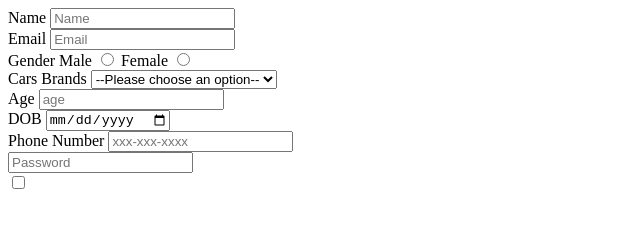
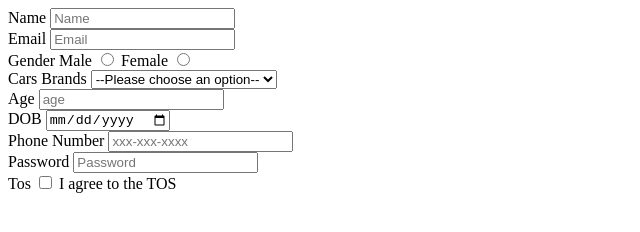
Before and after one commit to acciojob/signup-form-car-codergit-m, a website: page main.html in a window 1280 px wide. Shown: the whole page, without its empty margins (0-640 px from the left). Drawn offline with Linux system fonts and the light colour scheme.

Commit message:
created a submission

```diff
--- a/main.html
+++ b/main.html
@@ -42,11 +42,12 @@
 		<label for="tel">Phone Number</label>
 		<input type="Tel" required="No" id="tel" placeholder="xxx-xxx-xxxx">
 		<br>
-
-		<input type="password" required="Yes" id="password" placeholder="Password" >
+		<label for="password">Password</label>
+		<input type="password" name="password" required="Yes" id="password" placeholder="Password" >
 		<br>
-
-		<input type="checkbox" required="Yes" id="tos">
+		<label for="tos">Tos</label>
+		<input type="checkbox" name="" required="Yes" id="tos">
+		<label for="tos">I agree to the TOS</label>
 
 	</form>
     <script type="text/javascript" src="./script.js">
```
